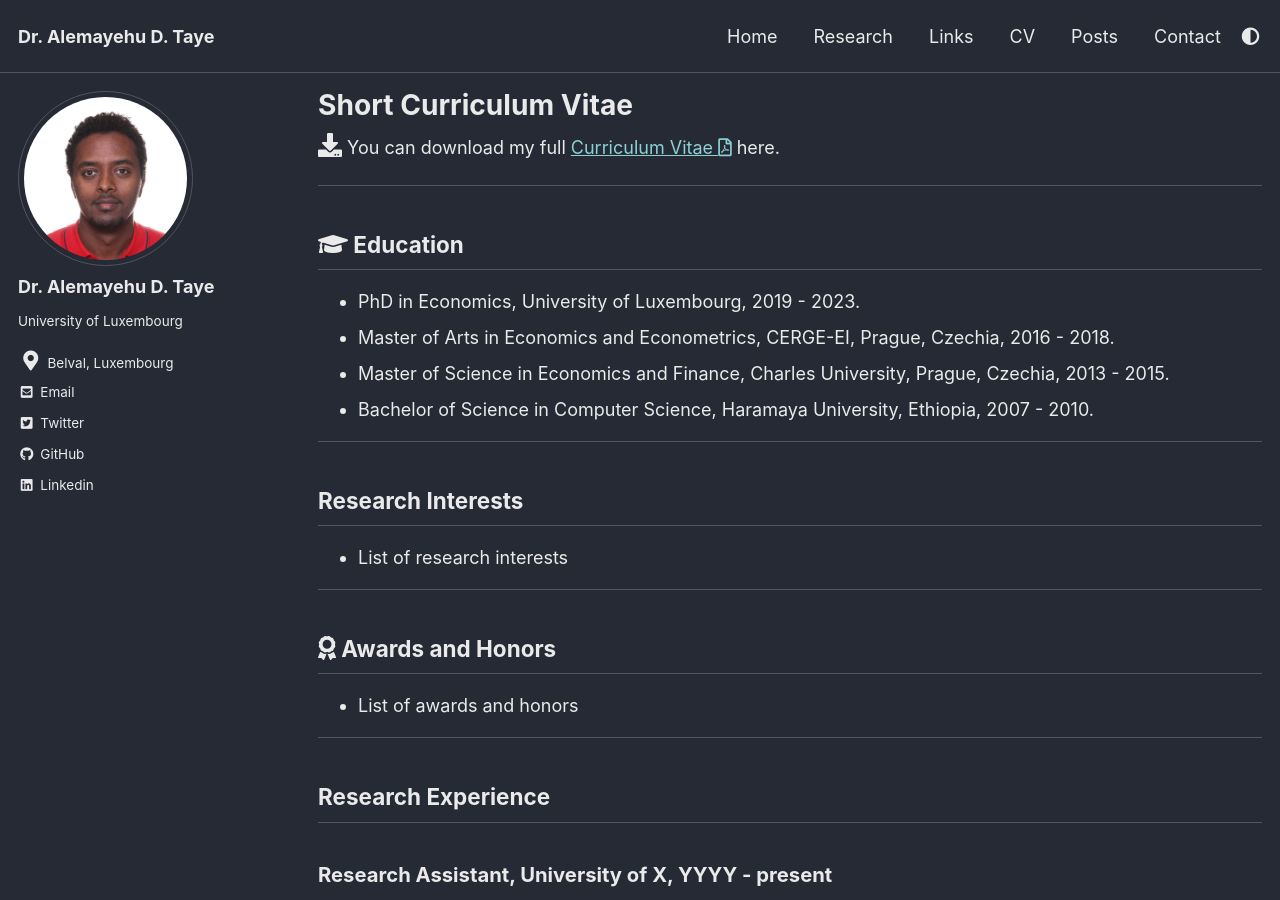
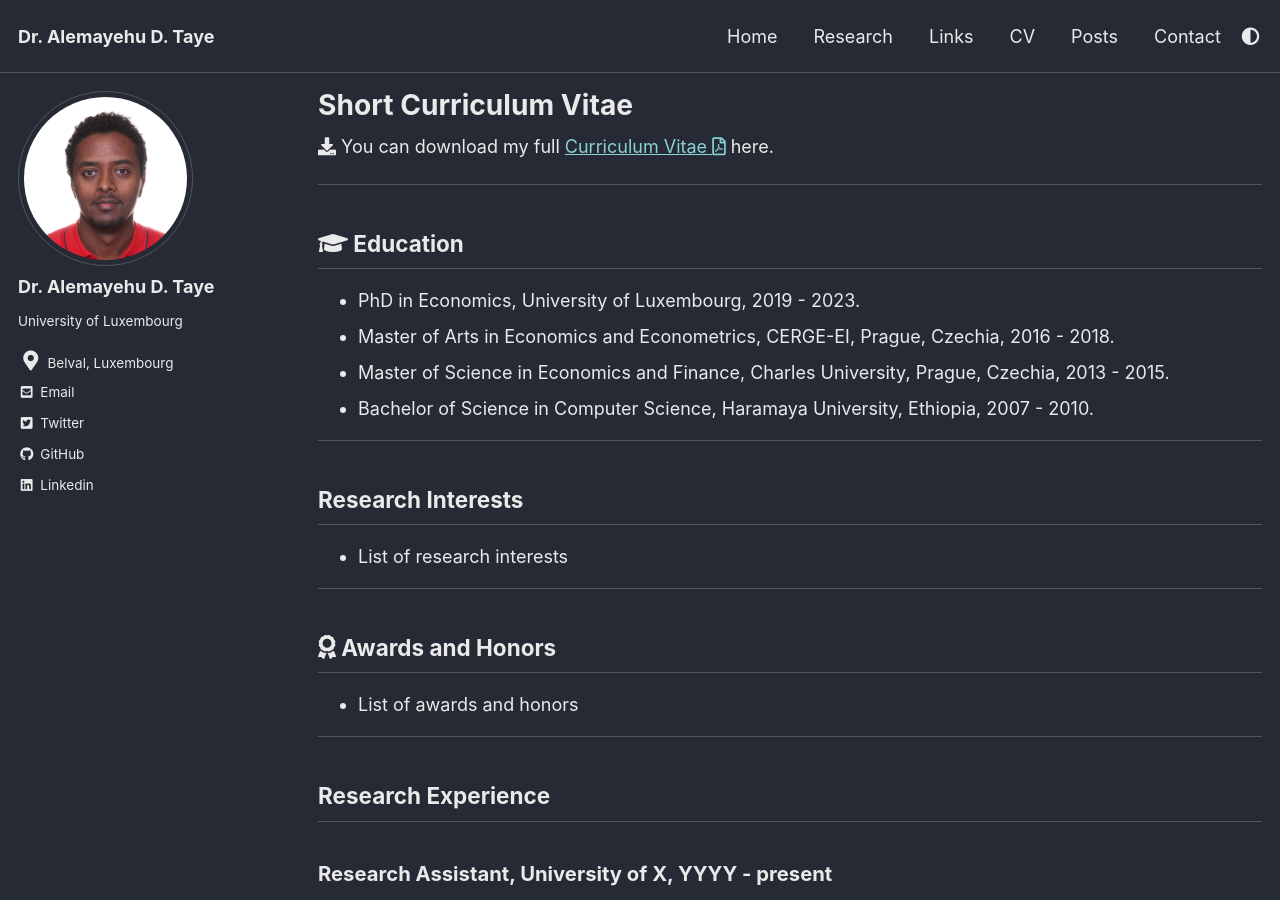
Before and after one commit to AlexTaye/AlexTAYE, a Jekyll site: the page built from _pages/CV.md, in a window 1280 px wide and 900 px high. Built offline with Jekyll 4.4.1, drawn with Linux system fonts in a browser that asks for light colours; cached includes are drawn as plain includes.

Commit message:
Update CV.md

```diff
--- a/_pages/CV.md
+++ b/_pages/CV.md
@@ -13,7 +13,7 @@ toc_icon: "gear"
 ## Alemayehu D. Taye
 [Email](mailto:alemsight@gmail.com) | [LinkedIn](https://www.linkedin.com/in/alex2446/) | [GitHub](https://github.com/alextaye)
 -->
-<i class='fas fa-download' style='font-size:24px'></i> You can download my full <a target="_blank" href="/_pages/Taye_cv.pdf">Curriculum Vitae <i class="far fa-file-pdf"></i></a> here.
+<i class='fas fa-download' style='font-size:18px'></i> You can download my full <a target="_blank" href="/_pages/Taye_cv.pdf">Curriculum Vitae <i class="far fa-file-pdf"></i></a> here.
 
 ***
 
```
